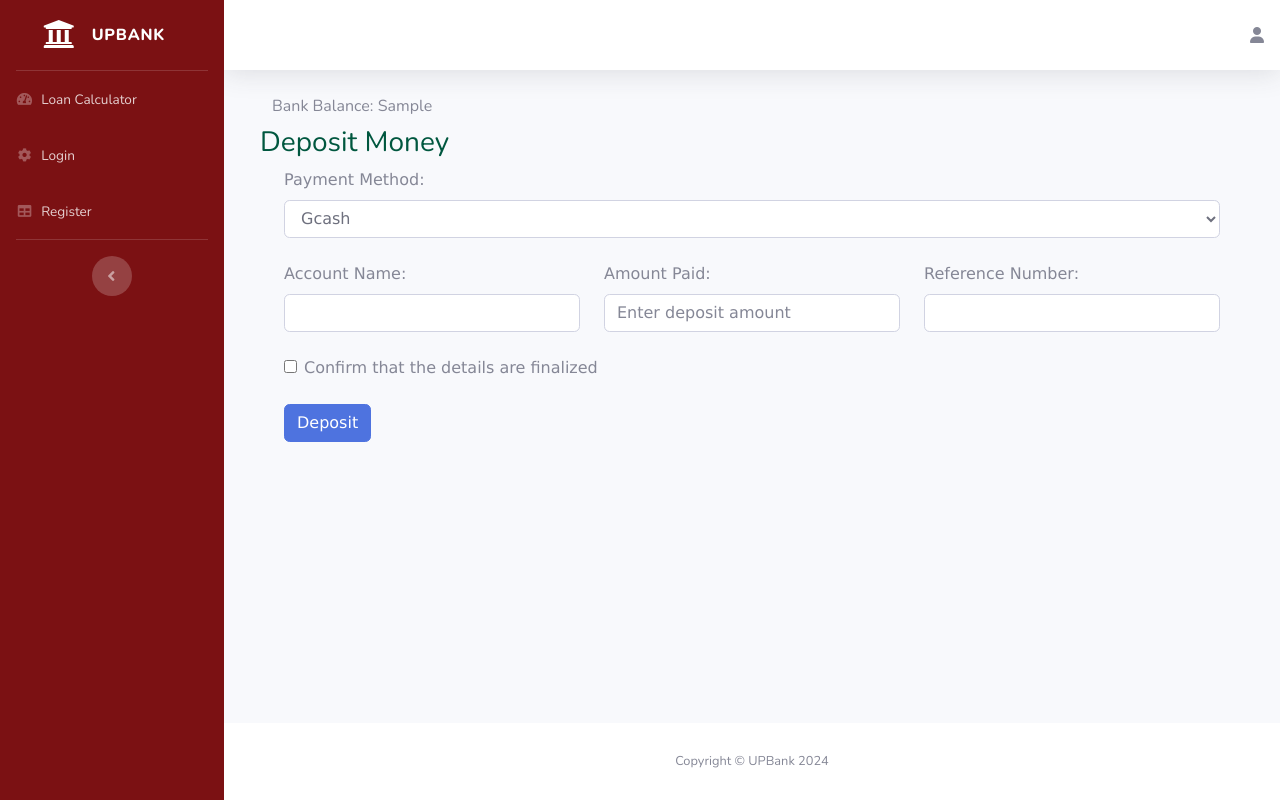
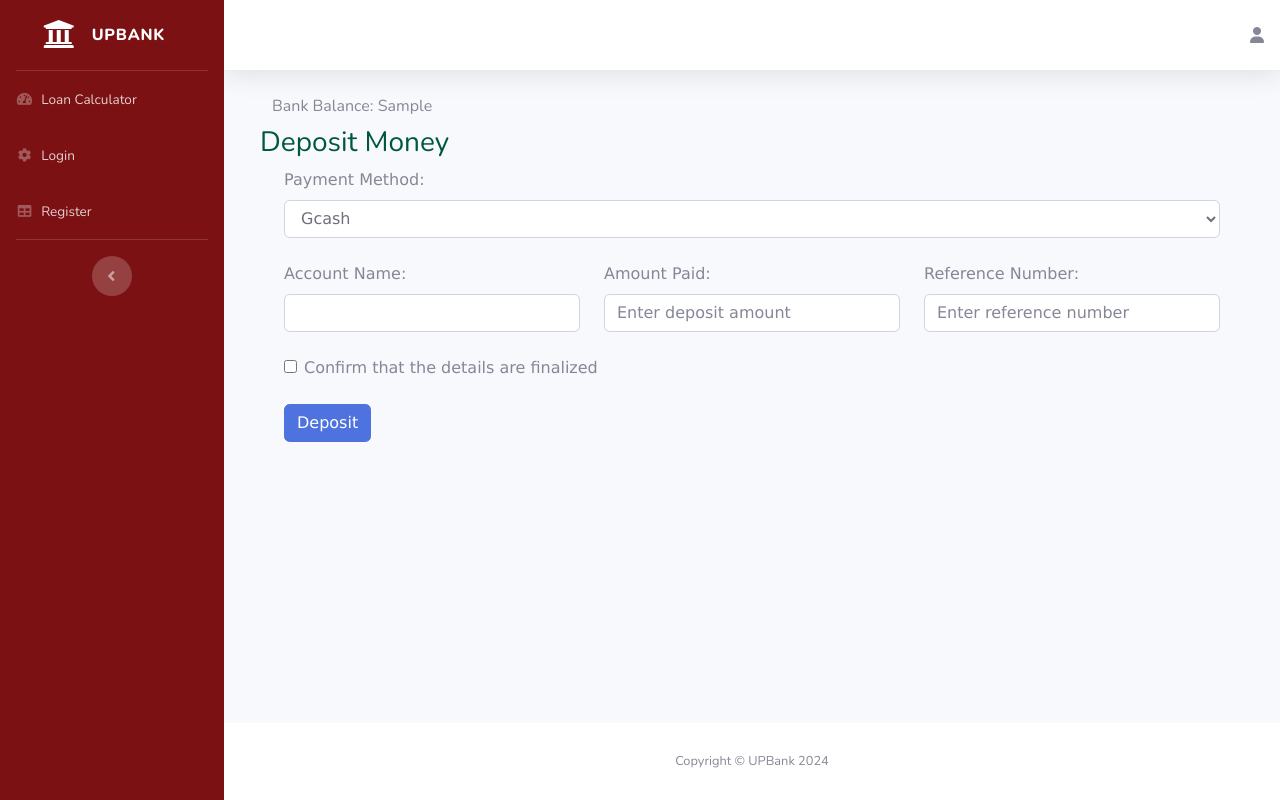
Before and after one commit to innoma0652/UP-Bank-Auto-Loan, a Django app: template create_manage_acc/templates/create_manage_acc/deposit-money.html in a window 1280 px wide. Run offline with Django 3.2, Linux system fonts and the light colour scheme; the template is opened without the code that fills it: values that come from a table or form of the project are taken from there, most other values are stand-ins (such as "Sample title", 1, 10 or a date in 2020); some libraries are stand-ins or nearby versions.

Commit message:
FIXED DEPOSITS. bug: approve wont work

```diff
--- a/create_manage_acc/forms.py
+++ b/create_manage_acc/forms.py
@@ -62,7 +62,9 @@ class AccountRegForm(ModelForm):
 class BankAccountForm(forms.ModelForm):
     class Meta:
         model = BankAccount
-        fields = ['user', 'deposit', 'balance']
+        exclude = ['user', 'deposit_id', 'status']
+        fields = ['deposit', 'balance', 'reference_number']
         widgets = {
             'deposit': forms.NumberInput(attrs={'class': 'form-control', 'placeholder': 'Enter deposit amount'}),
+            'reference_number': forms.TextInput(attrs={'class': 'form-control', 'placeholder': 'Enter reference number'}),
         }
--- a/create_manage_acc/models.py
+++ b/create_manage_acc/models.py
@@ -49,6 +49,7 @@ class BankAccount(models.Model):
     balance = models.DecimalField(default=0, decimal_places=2, max_digits=50, blank=True)
     deposit_id = models.CharField(max_length=100, unique=True, null=True)
     status = models.CharField(max_length=100, default='Pending')
+    reference_number = models.CharField(max_length=100, null=True)
 
     def result(self):
         return '{}'.format(self.user)
--- a/create_manage_acc/templates/create_manage_acc/deposit-money.html
+++ b/create_manage_acc/templates/create_manage_acc/deposit-money.html
@@ -35,7 +35,7 @@
             </div>
             <div class="col">
               <label for="account_name">Reference Number:</label>
-              <input type="number" id="reference_number" name="reference_number" class="form-control" required>
+              {{form.reference_number}}
             </div>
           </div>
           <br>
@@ -44,7 +44,12 @@
             <label class="form-check-label" for="confirm_details">Confirm that the details are finalized</label>
           </div>
           <br>
-          <button type="submit" class="btn btn-primary">Deposit</button>
+          <button id="confirm" type="submit" class="btn btn-primary">Deposit</button>
+          <script type="text/javascript">
+            document.getElementById('confirm').addEventListener('click', function() {
+              window.location.href = "{{ redirect_url }}";
+            });
+          </script>
         </form>
       </div>
     </div>
--- a/create_manage_acc/templates/create_manage_acc/deposit_applications.html
+++ b/create_manage_acc/templates/create_manage_acc/deposit_applications.html
@@ -21,10 +21,10 @@
                 <tbody>
                     {% for deposit in deposits %}
                     <tr>
-                        <td>{{ deposit.id }}</td>
+                        <td>{{ deposit.deposit_id }}</td>
                         <td>{{ deposit.user.username }}</td>
                         <td>{{ deposit.reference_number }}</td>
-                        <td>₱ {{ deposit.amount|intcomma }}</td>
+                        <td>₱ {{ deposit.deposit|intcomma }}</td>
                         <td>
                             <form action="{% url 'approve_deposit' deposit.id %}" method="post">
                                 {% csrf_token %}
```
Also changed, not shown: create_manage_acc/views.py (+8 -1 lines), create_manage_acc/migrations/0005_bankaccount_reference_number.py (added), db.sqlite3.
